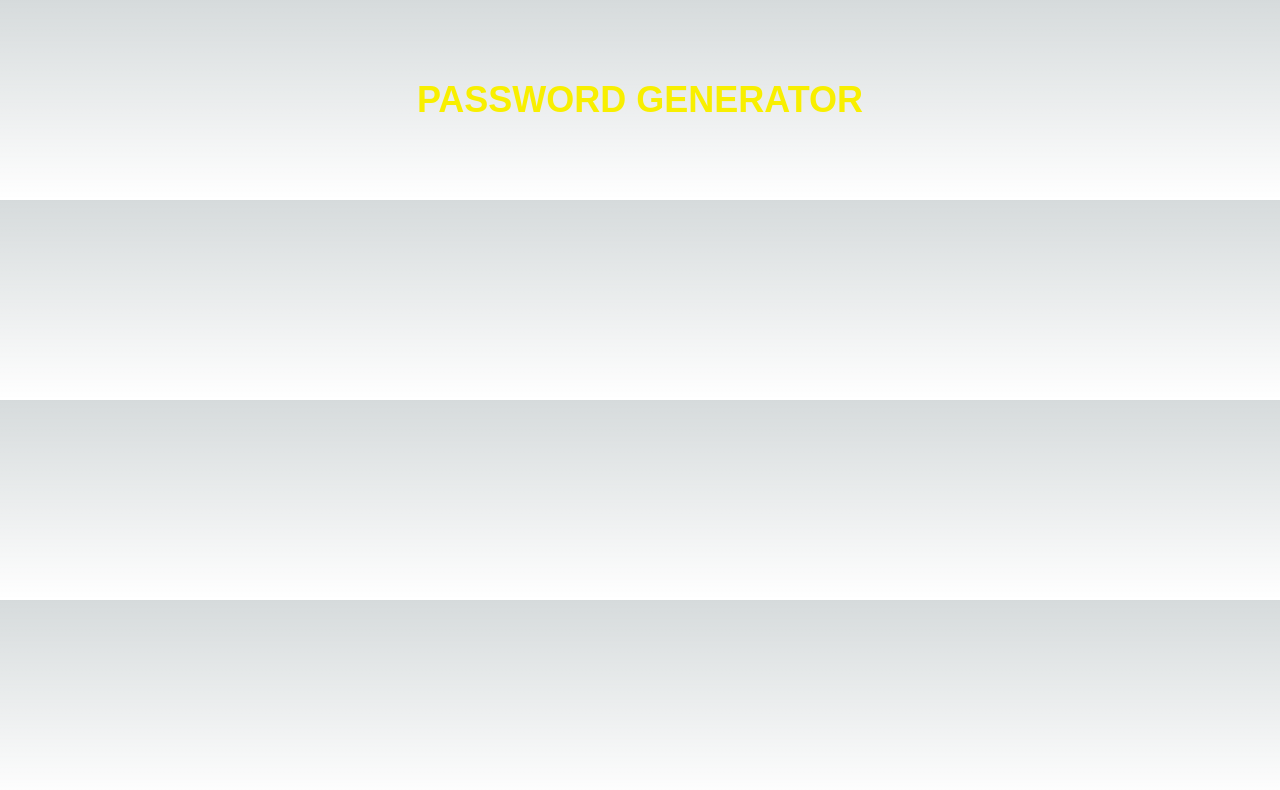
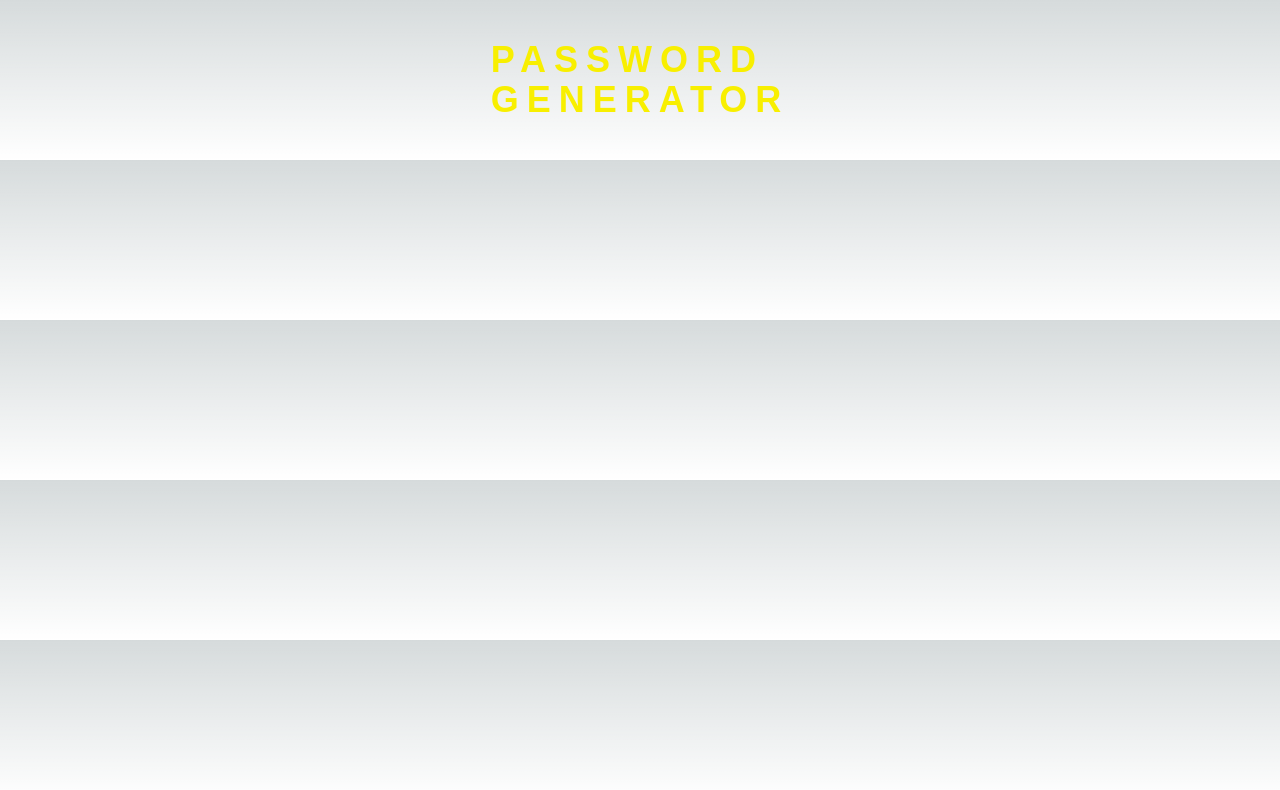
Before and after one commit to danielgen01/pw-generator, a Next.js app: page / in a window 1280 px wide. Shown: the top 790 px of the page. Built offline with nearby package versions, Linux system fonts and the light colour scheme; a web font is replaced by a local one.

Commit message:
add + style header section

```diff
--- a/app/components/Header/Header.tsx
+++ b/app/components/Header/Header.tsx
@@ -1,12 +1,13 @@
-import React from 'react'
+import React from "react"
 
-const Header:React.FC = () => {
-  return (
-    <header className='flex w-screen justify-center py-20'>
-        <h1 className='uppercase text-neon-yellow text-4xl font-bold'>password generator</h1>
-
-        </header>
-  )
+const Header: React.FC = () => {
+	return (
+		<header className="flex w-screen justify-center py-10">
+			<h1 className="uppercase text-neon-yellow text-4xl font-bold tracking-[8px]">
+				password <br /> generator
+			</h1>
+		</header>
+	)
 }
 
 export default Header
```
